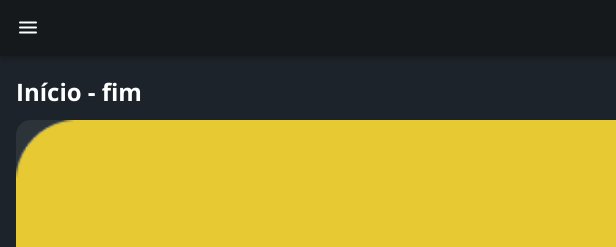
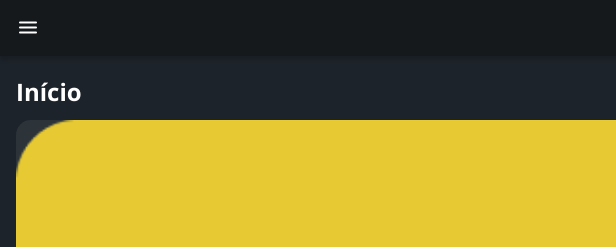
Before and after one commit to LiviaNatally/HZC, a plain HTML site: page index.html in a window 1280 px wide. Shown: the top 247 px of the page, 0-616 px from the left. Drawn offline with nearby package versions, Linux system fonts and the light colour scheme.

Commit message:
Update index.html

```diff
--- a/index.html
+++ b/index.html
@@ -28,7 +28,7 @@
         <a href="#" class="menu-lateral__link menu-lateral__link--pinturas">Pinturas</a>
     </nav>
     <main class="principal">
-        <h2 class="titulo-pagina">Início - fim</h2>
+        <h2 class="titulo-pagina">Início </h2>
         <article class="cartao cartao--destaque destaque-video">
             <img src="assets/img/banner-mobile_1.png" alt="Banner do cartao" class="cartao__imagem cartao__imagem--mobile">
             <img src="assets/img/banner_1.png" alt="banner do cartão" class="cartao__imagem cartao__imagem--desktop">
```
